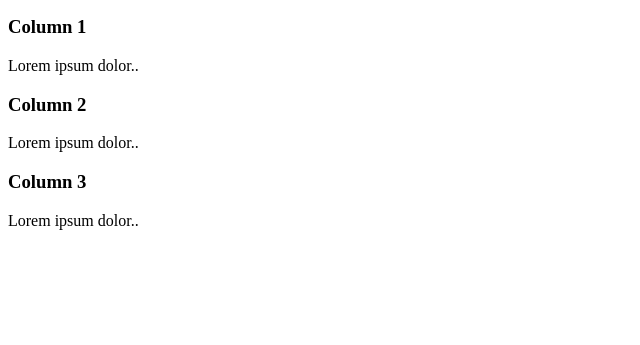
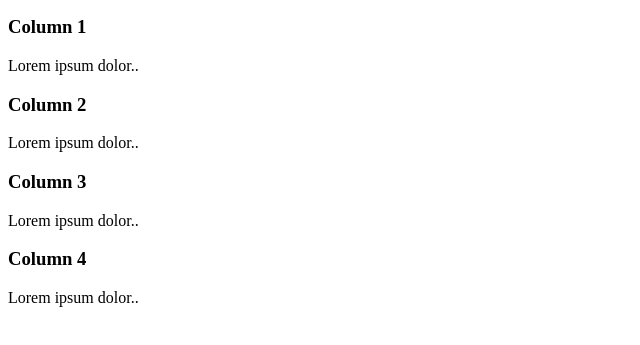
Before and after one commit to sagar07kumbhar/medriotest, a plain HTML site: page index.html in a window 1280 px wide. Shown: the part 87-432 px from the top of the page, without its empty margins (0-640 px from the left). Drawn offline with Linux system fonts and the light colour scheme.

Commit message:
Indext file test master update

```diff
--- a/index.html
+++ b/index.html
@@ -17,5 +17,9 @@
       <h3>Column 3</h3>
       <p>Lorem ipsum dolor..</p>
     </div>
+    <div class="col-sm-4">
+      <h3>Column 4</h3>
+      <p>Lorem ipsum dolor..</p>
+    </div>
   </div>
 </div>
```
